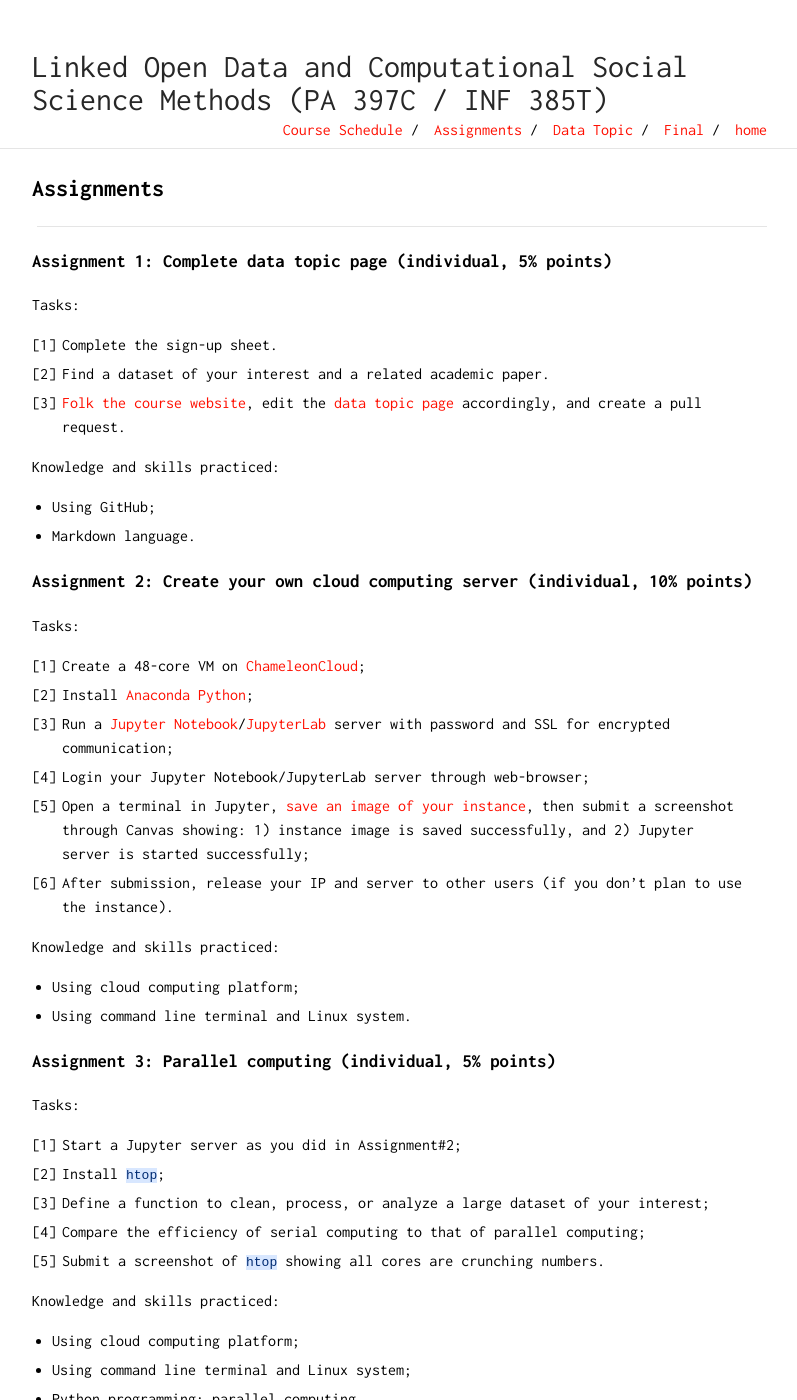
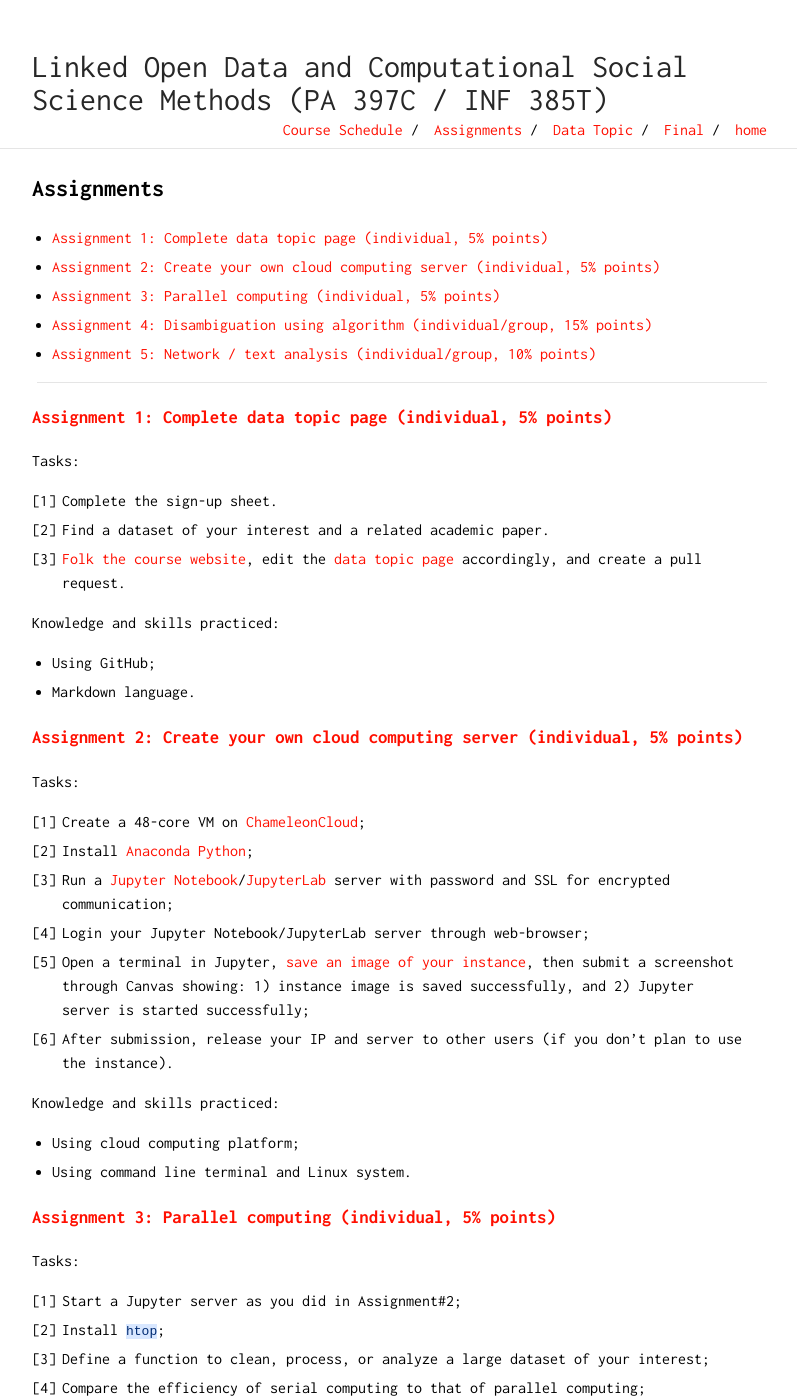
Before and after one commit to Xinjian-Paul-Li/open_data, a Jekyll site: the page built from docs/assignments.md, in a window 1280 px wide and 1400 px high. Shown: the whole window, without its empty margins (238-1035 px from the left). Built offline with Jekyll 4.4.1, drawn with Linux system fonts in a browser that asks for light colours; our own code applies the rules of GitHub Pages for plain Markdown files; some of the changed text lies outside the part shown.

Commit message:
update assignment 4

```diff
--- a/docs/assignments.md
+++ b/docs/assignments.md
@@ -1,7 +1,14 @@
 ## Assignments
+
+- [Assignment 1: Complete data topic page (individual, 5% points)](#a1)
+- [Assignment 2: Create your own cloud computing server (individual, 5% points)](#a2)
+- [Assignment 3: Parallel computing (individual, 5% points)](#a3)
+- [Assignment 4: Disambiguation using algorithm (individual/group, 15% points)](#a4)
+- [Assignment 5: Network / text analysis (individual/group, 10% points)](#a5)
+
 ---
 
-### Assignment 1: Complete data topic page (individual, 5% points)
+### <a name="a1"> Assignment 1: Complete data topic page (individual, 5% points) </a>
 
 Tasks:
 1. Complete the sign-up sheet.
@@ -12,7 +19,7 @@ Knowledge and skills practiced:
 - Using GitHub;
 - Markdown language.
 
-### Assignment 2: Create your own cloud computing server (individual, 10% points)
+### <a name="a2"> Assignment 2: Create your own cloud computing server (individual, 5% points) </a>
 
 Tasks:
 1. Create a 48-core VM on [ChameleonCloud](https://www.chameleoncloud.org/);
@@ -26,7 +33,7 @@ Knowledge and skills practiced:
 - Using cloud computing platform;
 - Using command line terminal and Linux system.
 
-### Assignment 3: Parallel computing (individual, 5% points)
+### <a name="a3"> Assignment 3: Parallel computing (individual, 5% points) </a>
 
 Tasks:
 1. Start a Jupyter server as you did in Assignment#2;
@@ -40,7 +47,7 @@ Knowledge and skills practiced:
 - Using command line terminal and Linux system;
 - Python programming: parallel computing.
 
-### Assignment 4: Disambiguation using algorithm (individual/group, 10% points)
+### <a name="a4"> Assignment 4: Disambiguation using algorithm (individual/group, 15% points) </a>
 
 Disambiguating entity is a common task in data preprocessing. For example, the University of Texas at Austin can be written as "UT Austin," "UT-Austin," or even "UTA." How can we recognize these records and give them a unique ID? This assignment will practice this ability.
 
@@ -54,7 +61,7 @@ The dataset provided to you is retrieved from [Scopus](https://dev.elsevier.com/
 5. A detailed documentation of the rationale of the criteria and codes.
 
 
-### Assignment 5: Network / text analysis (individual/group, 10% points)
+### <a name="a5"> Assignment 5: Network / text analysis (individual/group, 10% points) </a>
 
 Choose an assignment of your interest:
 
```
